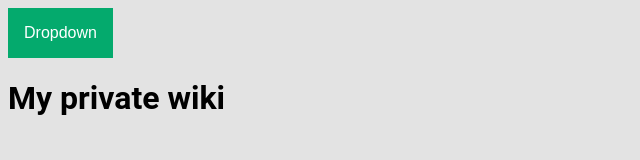
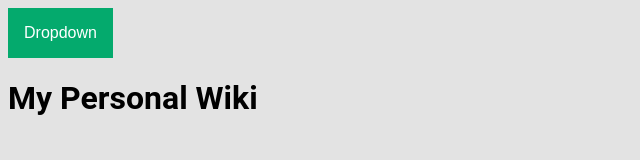
Before and after one commit to lucs29/My-Personal-Wiki, a plain HTML site: page index.html in a window 1280 px wide. Shown: the whole page, without its empty margins (0-640 px from the left). Drawn offline with Linux system fonts and the light colour scheme.

Commit message:
Update index.html

```diff
--- a/index.html
+++ b/index.html
@@ -12,6 +12,6 @@
         <a href="#">Link 3</a>
       </div>
     </div>
-    <h1>My private wiki</h1>
+    <h1>My Personal Wiki</h1>
   </body>
 </html>
```
